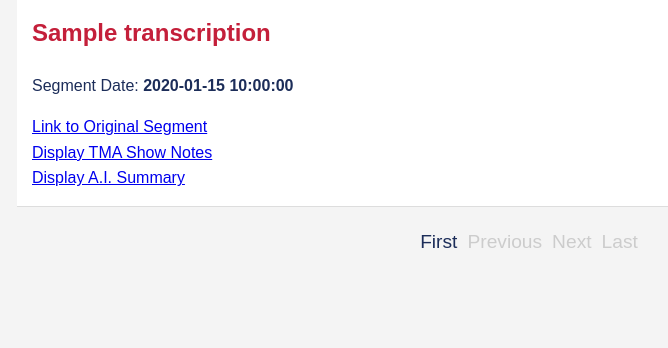
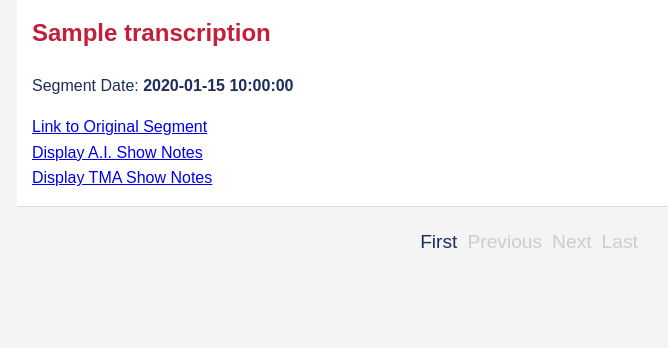
Before and after one commit to DustyShap/tma_transcribe, a Python web app: template flask/templates/index.html in a window 1280 px wide. Shown: the part 184-532 px from the top of the page, without its empty margins (111-779 px from the left). Run offline with Jinja, Linux system fonts and the light colour scheme; the template is opened without the code that fills it: most values are stand-ins (such as "Sample title", 1, 10 or a date in 2020).

Commit message:
Ordering

```diff
--- a/flask/templates/index.html
+++ b/flask/templates/index.html
@@ -36,18 +36,21 @@
                           {{ transcription.transcribed_text }}
                       </p>
                       <a href="{{ transcription.segment_url }}" target="_blank">Link to Original Segment</a><br>
+                                    {% if transcription.segment_summary != 'None' %}
+                          <a href="javascript:void(0);" onclick="toggleVisibility('summary{{ loop.index }}')">Display A.I. Show Notes</a>
+                          <p id="summary{{ loop.index }}" class="content" style="display: none;">
+                              {{ transcription.segment_summary }}
+                          </p><br>
+                      {% endif %}
                               {% if transcription.segment_show_notes %}
             <a href="javascript:void(0);" onclick="toggleVisibility('shownotes{{ loop.index }}')">Display TMA Show Notes</a>
             <p id="shownotes{{ loop.index }}" class="content" style="display: none;">
                 {{ transcription.segment_show_notes }}
             </p><br>
         {% endif %}
-                      {% if transcription.segment_summary != 'None' %}
-                          <a href="javascript:void(0);" onclick="toggleVisibility('summary{{ loop.index }}')">Display A.I. Summary</a>
-                          <p id="summary{{ loop.index }}" class="content" style="display: none;">
-                              {{ transcription.segment_summary }}
-                          </p><br>
-                      {% endif %}
+
+
+
                   </div>
               {% endfor %}
             {% endif %}
```
